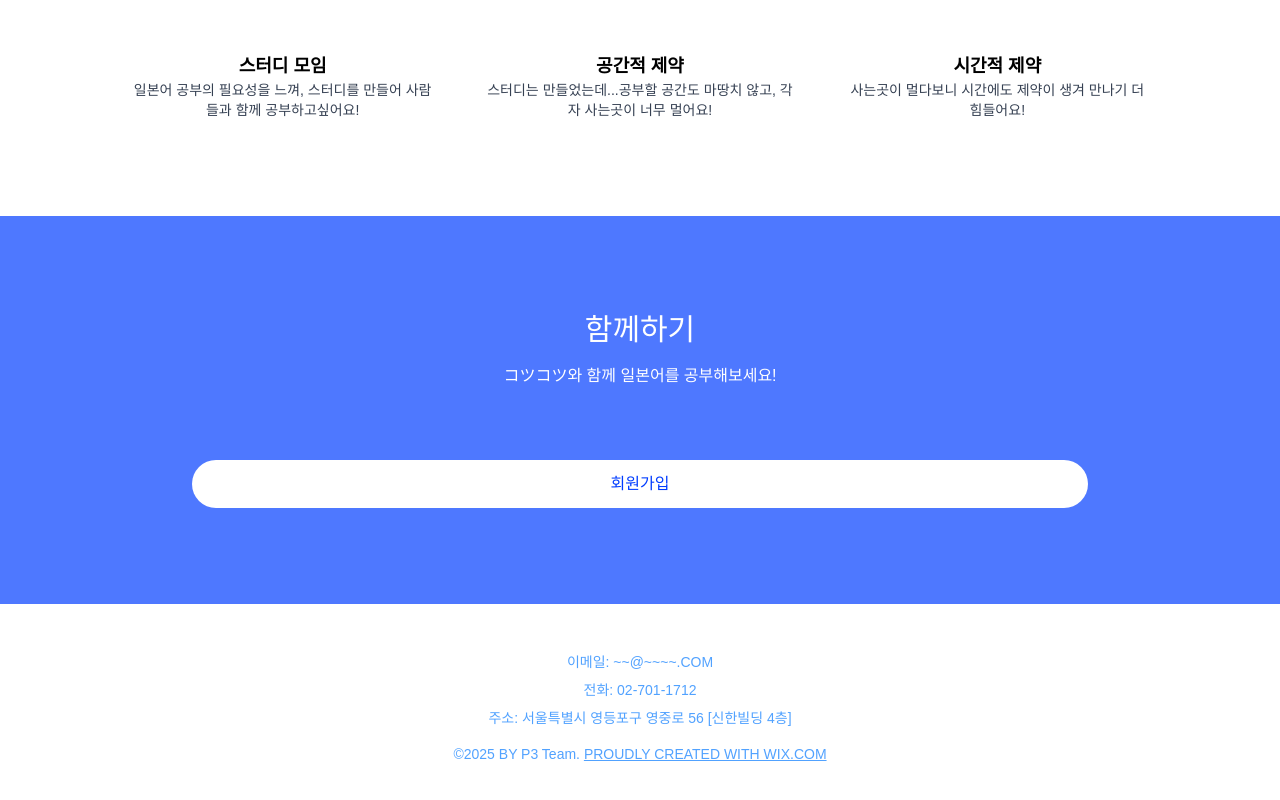
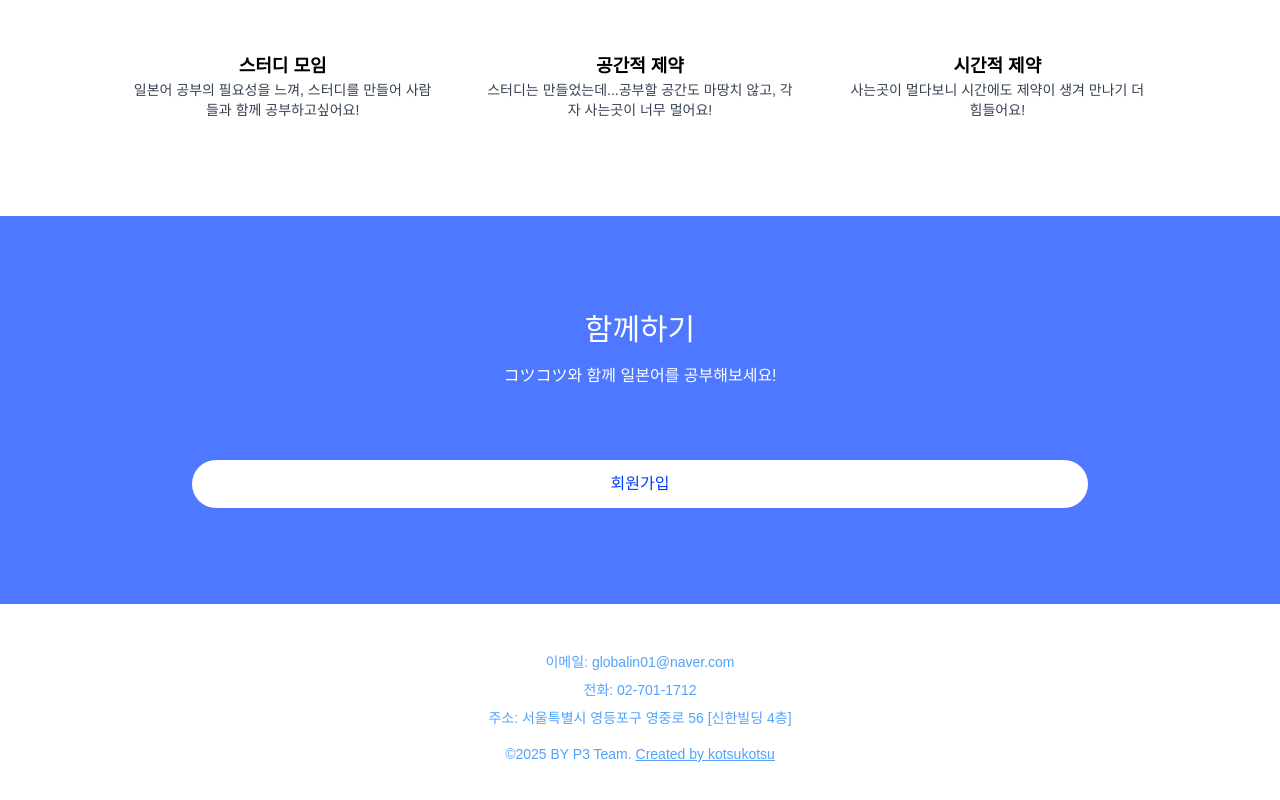
Before and after one commit to Globalin-IT-3Group/frontend, a React (Vite) app: page / in a window 1280 px wide. Shown: the part 1723-2523 px from the top of the page. Built offline with nearby package versions, Linux system fonts and the light colour scheme; no server answers; a web font is replaced by a local one.

Commit message:
fix: 랜딩페이지 수정

```diff
--- a/src/routes/landing/LandingPage.jsx
+++ b/src/routes/landing/LandingPage.jsx
@@ -174,15 +174,15 @@ export default function LandingPage() {
 
       {/* 푸터 */}
       <footer className="bg-white text-blue-400 text-center text-sm py-12">
-        <p className="mb-2">이메일: ~~@~~~~.COM</p>
+        <p className="mb-2">이메일: globalin01@naver.com</p>
         <p className="mb-2">전화: 02-701-1712</p>
         <p className="mb-2">
           주소: 서울특별시 영등포구 영중로 56 [신한빌딩 4층]
         </p>
         <p className="mt-4">
           ©2025 BY P3 Team.{" "}
-          <a href="https://wix.com" className="underline">
-            PROUDLY CREATED WITH WIX.COM
+          <a href="https://github.com/Globalin-IT-3Group" className="underline">
+            Created by kotsukotsu
           </a>
         </p>
       </footer>
```
